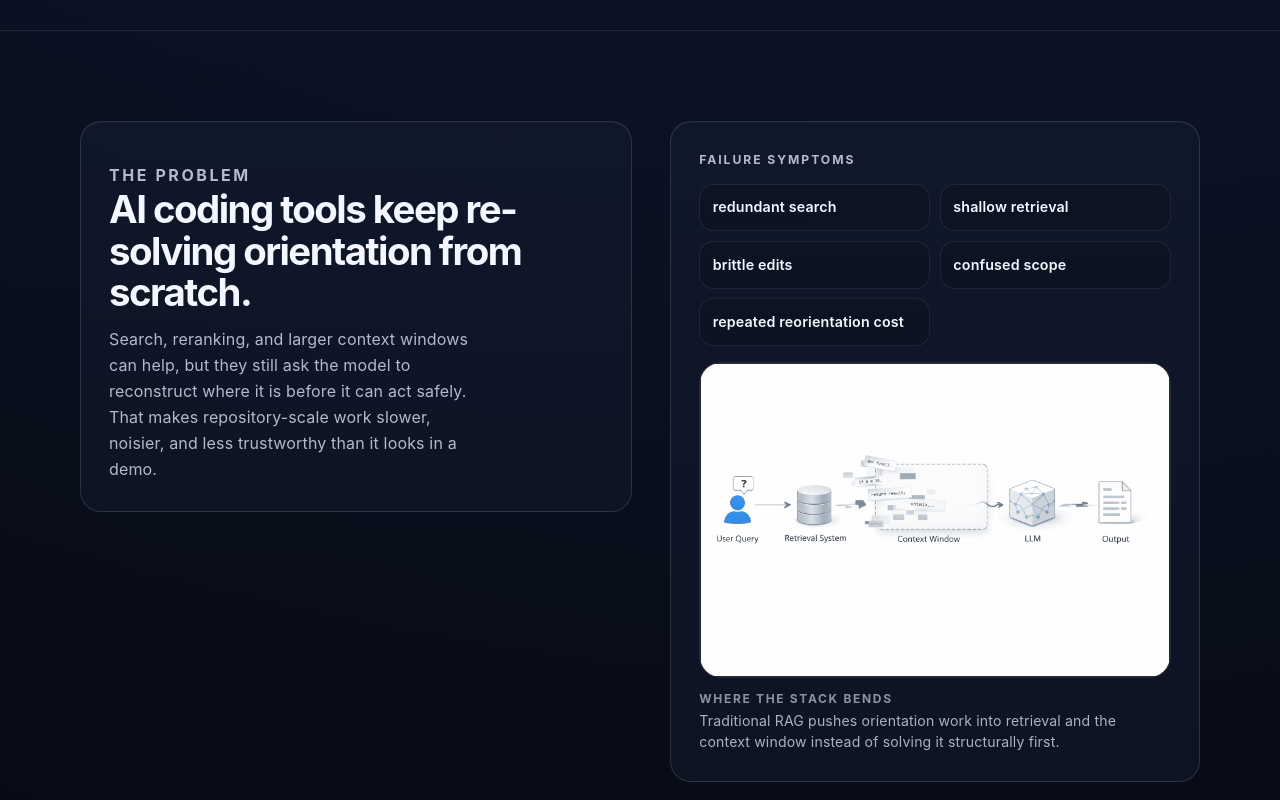
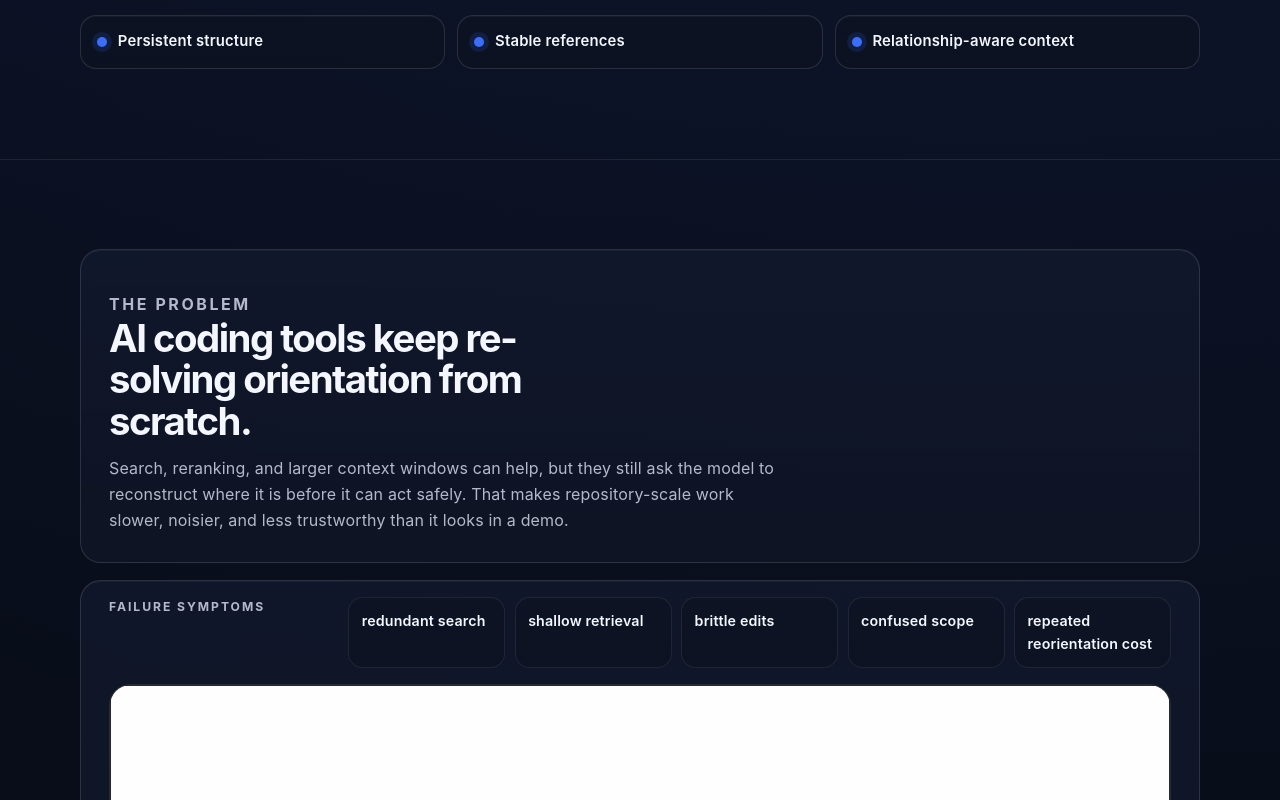
Before and after one commit to Austontatious/austontatious-dev, an Astro site: page /Mimir in a window 1280 px wide. Shown: the part 800-1600 px from the top of the page. Built offline with nearby package versions, Linux system fonts and the light colour scheme; Astro itself is replaced by a stand-in of ours.

Commit message:
Adjust Mimir hero and problem layout

```diff
--- a/src/pages/Mimir.astro
+++ b/src/pages/Mimir.astro
@@ -160,12 +160,16 @@
 				color: #fff;
 			}
 
-			.mimir-hero-grid,
-			.mimir-problem-grid {
+			.mimir-hero-grid {
 				display: grid;
-				grid-template-columns: minmax(0, 1fr) minmax(340px, 0.96fr);
+				grid-template-columns: minmax(0, 0.92fr) minmax(380px, 1.08fr);
 				gap: clamp(1.4rem, 3vw, 3rem);
 				align-items: start;
+			}
+
+			.mimir-problem-stack {
+				display: grid;
+				gap: 1.1rem;
 			}
 
 			.mimir-eyebrow {
@@ -311,9 +315,9 @@
 
 			.mimir-symptom-list {
 				display: grid;
-				grid-template-columns: repeat(2, minmax(0, 1fr));
+				grid-template-columns: repeat(5, minmax(0, 1fr));
 				gap: 0.6rem;
-				margin-top: 0.9rem;
+				margin-top: 0;
 			}
 
 			.mimir-symptom-list li {
@@ -362,11 +366,44 @@
 			}
 
 			.mimir-hero-figure {
-				align-self: stretch;
+				align-self: end;
+				width: 138%;
+				margin-top: 2rem;
+				margin-left: -28%;
+			}
+
+			.mimir-problem-copy h2 {
+				max-width: 19ch;
+			}
+
+			.mimir-problem-copy p {
+				max-width: 66ch;
 			}
 
 			.mimir-problem-panel .mimir-figure {
 				margin-top: 1rem;
+			}
+
+			.mimir-problem-visual {
+				padding-top: 1rem;
+			}
+
+			.mimir-problem-head {
+				display: grid;
+				grid-template-columns: 220px minmax(0, 1fr);
+				gap: 1rem 1.2rem;
+				align-items: start;
+			}
+
+			.mimir-problem-caption {
+				display: grid;
+				grid-template-columns: 220px minmax(0, 1fr);
+				gap: 1rem 1.2rem;
+				align-items: start;
+			}
+
+			.mimir-problem-caption strong {
+				margin-bottom: 0;
 			}
 
 			.mimir-diagram-stack {
@@ -529,7 +566,6 @@
 
 			@media (max-width: 960px) {
 				.mimir-hero-grid,
-				.mimir-problem-grid,
 				.mimir-capability-grid,
 				.mimir-proof-grid,
 				.mimir-outcome-grid,
@@ -541,8 +577,19 @@
 					grid-template-columns: 1fr;
 				}
 
+				.mimir-hero-figure {
+					width: 100%;
+					margin-top: 1rem;
+					margin-left: 0;
+				}
+
+				.mimir-problem-head,
+				.mimir-problem-caption {
+					grid-template-columns: 1fr;
+				}
+
 				.mimir-symptom-list {
-					grid-template-columns: 1fr;
+					grid-template-columns: repeat(2, minmax(0, 1fr));
 				}
 			}
 
@@ -553,6 +600,10 @@
 
 				.mimir-hero {
 					padding-top: 2.2rem;
+				}
+
+				.mimir-symptom-list {
+					grid-template-columns: 1fr;
 				}
 
 				.mimir-cta-row .button {
@@ -613,26 +664,28 @@
 
 				<section class="mimir-section">
 					<div class="container">
-						<div class="mimir-problem-grid">
-							<div class="mimir-copy-panel">
+						<div class="mimir-problem-stack">
+							<div class="mimir-copy-panel mimir-problem-copy">
 								<p class="mimir-eyebrow">The Problem</p>
 								<h2>AI coding tools keep re-solving orientation from scratch.</h2>
 								<p>
 									Search, reranking, and larger context windows can help, but they still ask the model to reconstruct where it is before it can act safely. That makes repository-scale work slower, noisier, and less trustworthy than it looks in a demo.
 								</p>
 							</div>
-							<div class="mimir-problem-panel">
+							<div class="mimir-problem-panel mimir-problem-visual">
+								<div class="mimir-problem-head">
 									<p class="mimir-meta-label">Failure symptoms</p>
 									<ul class="mimir-symptom-list">
 										{failureSymptoms.map((symptom) => (
 											<li>{symptom}</li>
 										))}
 									</ul>
+								</div>
 								<figure class="mimir-figure">
 									<div class="mimir-figure-frame">
 										<img src="/images/mimir/traditional-rag-context-window.png" alt="Traditional RAG workflow showing retrieval and context windows overloaded with reconstruction work." loading="lazy" />
 									</div>
-									<figcaption>
+									<figcaption class="mimir-problem-caption">
 										<strong>Where the stack bends</strong>
 										Traditional RAG pushes orientation work into retrieval and the context window instead of solving it structurally first.
 									</figcaption>
```
Lines whose indentation alone changed are shown as unchanged.
